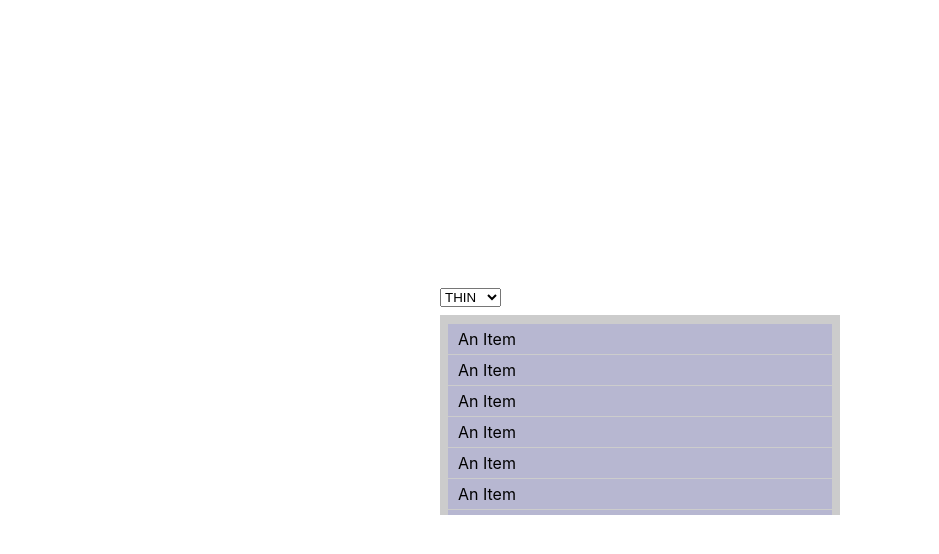
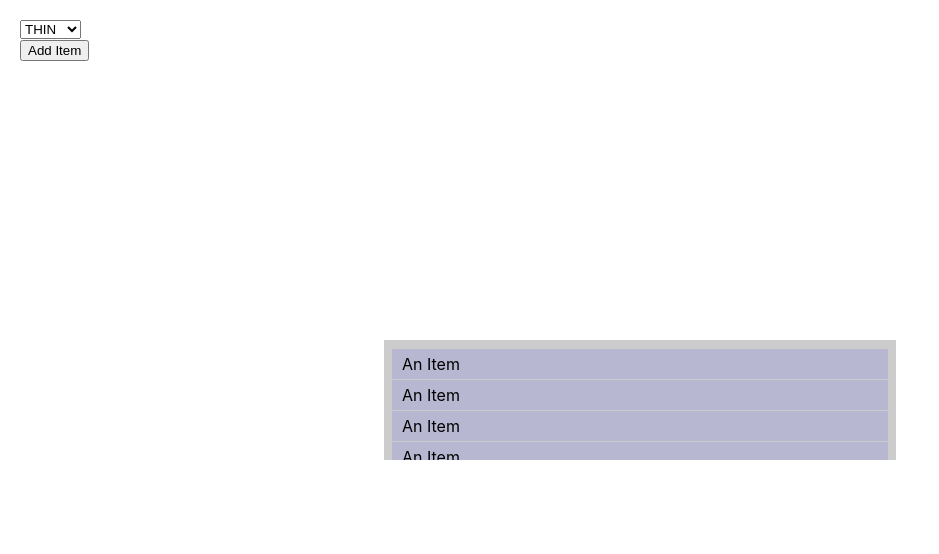
Before and after one commit to amadeus/experiment-cross-platform-scrollers, a React (Create React App) app: page / in a window 1280 px wide. Shown: the top 554 px of the page, without its empty margins (0-939 px from the left). Built offline with nearby package versions, Linux system fonts and the light colour scheme; the HTML template or start-up script is replaced by a standard one.

Commit message:
Adding a cached scroller state

```diff
--- a/src/App.module.css
+++ b/src/App.module.css
@@ -1,6 +1,7 @@
 .container {
-  width: 400px;
-  height: 200px;
+  position: relative;
+  width: 40%;
+  height: 15%;
   background-color: #ccc;
 }
 
@@ -19,5 +20,11 @@
 }
 
 .select {
-  margin-bottom: 8px;
+  display: block;
 }
+
+.tools {
+  position: fixed;
+  top: 20px;
+  left: 20px;
+}
--- a/src/App.tsx
+++ b/src/App.tsx
@@ -1,6 +1,7 @@
 import React, {useState, useRef, useEffect, useCallback, useMemo} from 'react';
 import classNames from 'classnames';
 import Scroller, {ScrollbarSizes, ScrollerRef} from './Scroller';
+import generateRow from './generateRow';
 import styles from './App.module.css';
 
 // There are a few various contexts we need to be able to support
@@ -26,10 +27,17 @@ export default () => {
     }
   }, []);
 
+  const [children, setChildren] = useState(() => new Array(30).fill(null).map((_, index) => generateRow(index)));
+  const handleClick = useCallback(() => {
+    setChildren(children => [...children, generateRow(children.length)]);
+  }, []);
+
   useEffect(() => {
     const {current} = ref;
+    // @ts-ignore
+    window.DERP = current;
     console.log('current imperative api is', current);
-  });
+  }, []);
 
   const selectChildren = useMemo(
     () =>
@@ -43,9 +51,12 @@ export default () => {
 
   return (
     <>
-      <select value={size} onChange={handleChange} className={styles.select}>
-        {selectChildren}
-      </select>
+      <div className={styles.tools}>
+        <select value={size} onChange={handleChange} className={styles.select}>
+          {selectChildren}
+        </select>
+        <button onClick={handleClick}>Add Item</button>
+      </div>
       <Scroller
         ref={ref}
         className={classNames(styles.container, {
@@ -54,30 +65,7 @@ export default () => {
         })}
         type={size}
         fade>
-        <div className={styles.item}>An Item</div>
-        <div className={styles.item}>An Item</div>
-        <div className={styles.item}>An Item</div>
-        <div className={styles.item}>An Item</div>
-        <div className={styles.item}>An Item</div>
-        <div className={styles.item}>An Item</div>
-        <div className={styles.item}>An Item</div>
-        <div className={styles.item}>An Item</div>
-        <div className={styles.item}>An Item</div>
-        <div className={styles.item}>An Item</div>
-        <div className={styles.item}>An Item</div>
-        <div className={styles.item}>An Item</div>
-        <div className={styles.item}>An Item</div>
-        <div className={styles.item}>An Item</div>
-        <div className={styles.item}>An Item</div>
-        <div className={styles.item}>An Item</div>
-        <div className={styles.item}>An Item</div>
-        <div className={styles.item}>An Item</div>
-        <div className={styles.item}>An Item</div>
-        <div className={styles.item}>An Item</div>
-        <div className={styles.item}>An Item</div>
-        <div className={styles.item}>An Item</div>
-        <div className={styles.item}>An Item</div>
-        <div className={styles.item}>An Item</div>
+        {children}
       </Scroller>
     </>
   );
--- a/src/Scroller.tsx
+++ b/src/Scroller.tsx
@@ -1,17 +1,32 @@
-import React, {useRef, useLayoutEffect, useImperativeHandle, forwardRef} from 'react';
+import React, {useRef, useLayoutEffect, useImperativeHandle, forwardRef, useCallback} from 'react';
 import classNames from 'classnames';
 import styles from './Scroller.module.css';
+
+type ScrollEvent = React.UIEvent<HTMLDivElement, UIEvent>;
+type ScrollHandler = (event: ScrollEvent) => void;
 
 export type ScrollerProps = {
   className?: string | null | undefined;
   children: React.ReactNode;
   type: ScrollbarSizes;
   fade?: boolean;
+  onScroll?: ScrollHandler;
 };
 
 export type ScrollerRef = {
   getScrollerNode: () => HTMLDivElement | null;
+  getScrollerState: () => ScrollerState;
 };
+
+export type ScrollerState = {
+  scrollTop: number;
+  scrollHeight: number;
+  offsetHeight: number;
+  dirty: boolean;
+};
+
+// @ts-ignore
+const ResizeObserver: any = window.ResizeObserver;
 
 export enum ScrollbarSizes {
   NONE = 'NONE',
@@ -59,25 +74,75 @@ function cleanupPadding(ref: React.RefObject<HTMLDivElement>, type: ScrollbarSiz
   current.style.paddingRight = `${Math.max(0, paddingRight - scrollbarWidth)}px`;
 }
 
-function Scroller({children, className, type, fade = false}: ScrollerProps, ref: React.Ref<ScrollerRef>) {
+function useScrollerState(ref: React.Ref<ScrollerRef>, onScroll: ScrollHandler | undefined) {
   const scroller = useRef<HTMLDivElement>(null);
+  const scrollerState = useRef<ScrollerState>({scrollTop: 0, scrollHeight: 0, offsetHeight: 0, dirty: true});
+  const handleScroll = useCallback(
+    (event: ScrollEvent) => {
+      scrollerState.current.dirty = true;
+      onScroll != null && onScroll(event);
+    },
+    [onScroll]
+  );
+  useImperativeHandle<ScrollerRef, ScrollerRef>(
+    ref,
+    (): ScrollerRef => ({
+      getScrollerNode() {
+        return scroller.current;
+      },
+      getScrollerState() {
+        const {current} = scroller;
+        if (current != null && scrollerState.current.dirty) {
+          const {scrollTop, scrollHeight, offsetHeight} = current;
+          scrollerState.current = {
+            scrollTop,
+            scrollHeight,
+            offsetHeight,
+            dirty: false,
+          };
+        }
+        return scrollerState.current;
+      },
+    }),
+    []
+  );
+  useLayoutEffect(() => {
+    if (ResizeObserver == null) {
+      return;
+    }
+    const resizeObserver = new ResizeObserver(() => {
+      scrollerState.current.dirty = true;
+    });
+    resizeObserver.observe(scroller.current);
+    return () => resizeObserver.disconnect();
+  }, []);
 
+  return {handleScroll, scroller};
+}
+
+function usePaddingFixes(
+  type: ScrollbarSizes,
+  className: string | null | undefined,
+  scroller: React.RefObject<HTMLDivElement>
+) {
   // Fix side padding
-  useLayoutEffect(() => cleanupPadding(scroller, type), [type, className]);
-
+  useLayoutEffect(() => cleanupPadding(scroller, type), [type, className, scroller]);
   // Fixes for FF and Edge - bottom padding - do I still want to do this?
   // const [paddingBottom, setPaddingBottom] = useState(null);
   // useLayoutEffect(() => {
   //   const paddingBottom = parseInt(computedStyle.getPropertyValue('padding-bottom'), 10);
   //   setPaddingBottom(paddingBottom);
   // })
+}
 
-  // Scroller API - fill out with more features
-  useImperativeHandle(ref, () => ({getScrollerNode: () => scroller.current}), []);
+function Scroller({children, className, type, onScroll, fade = false}: ScrollerProps, ref: React.Ref<ScrollerRef>) {
+  const {handleScroll, scroller} = useScrollerState(ref, onScroll);
+  usePaddingFixes(type, className, scroller);
 
   return (
     <div
       ref={scroller}
+      onScroll={ref != null || onScroll != null ? handleScroll : undefined}
       className={classNames(className, styles.container, {
         [styles.none]: type === ScrollbarSizes.NONE,
         [styles.thin]: type === ScrollbarSizes.THIN,
--- /dev/null
+++ b/src/generateRow.tsx
@@ -0,0 +1,10 @@
+import React from 'react';
+import styles from './App.module.css';
+
+export default function generateRow(key: number | string): React.ReactNode {
+  return (
+    <div className={styles.item} key={key}>
+      An Item
+    </div>
+  );
+}
--- a/src/index.css
+++ b/src/index.css
@@ -1,20 +1,20 @@
 html,
-body {
+body,
+#root {
   position: absolute;
   top: 0;
   left: 0;
   right: 0;
   bottom: 0;
-}
-
-body {
   margin: 0;
   padding: 0;
   font-family: -apple-system, BlinkMacSystemFont, 'Segoe UI', 'Roboto', 'Oxygen', 'Ubuntu', 'Cantarell', 'Fira Sans',
     'Droid Sans', 'Helvetica Neue', sans-serif;
   -webkit-font-smoothing: antialiased;
   -moz-osx-font-smoothing: grayscale;
+}
 
+#root {
   display: flex;
   justify-content: center;
   align-items: center;
```
